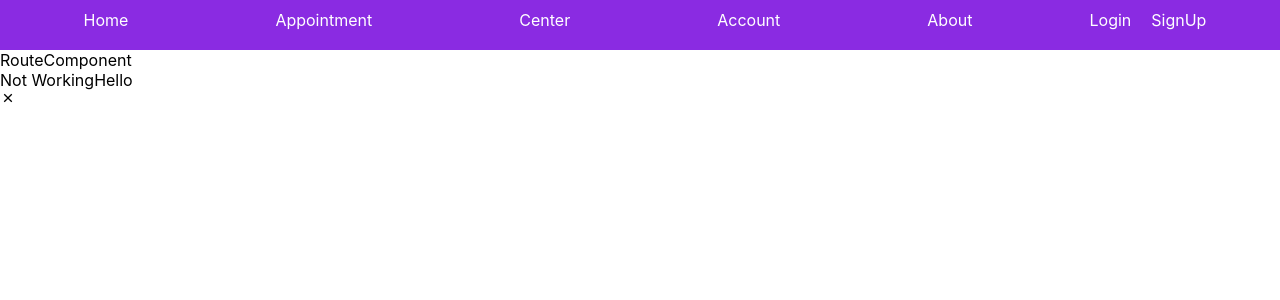
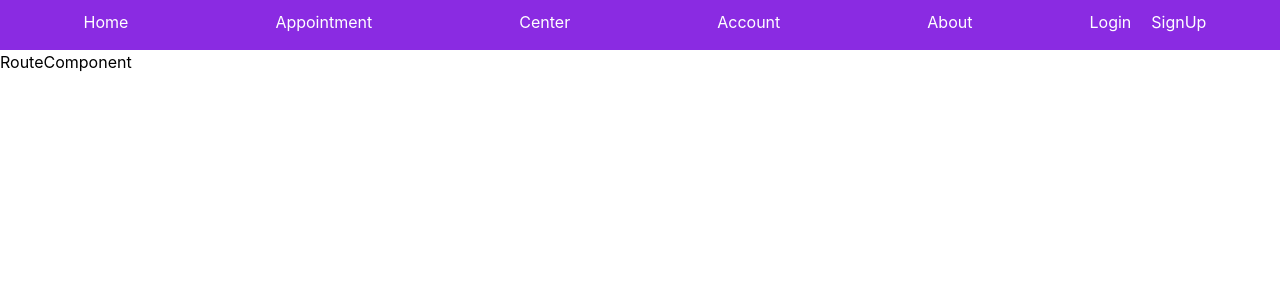
Before and after one commit to nagaraj6618/covid-vaccine-fe, a React (Create React App) app: page / in a window 1280 px wide. Shown: the top 300 px of the page. Built offline with nearby package versions, Linux system fonts and the light colour scheme.

Commit message:
Success and Error Component Added

```diff
--- a/package.json
+++ b/package.json
@@ -36,5 +36,8 @@
       "last 1 firefox version",
       "last 1 safari version"
     ]
+  },
+  "devDependencies": {
+    "tailwindcss": "^3.4.3"
   }
 }
--- a/src/Components/ErrorMessage/ErrorMessage.jsx
+++ b/src/Components/ErrorMessage/ErrorMessage.jsx
@@ -1,14 +1,35 @@
-import React from 'react'
+import React, { useState } from 'react'
 import { RiCloseLine } from "react-icons/ri";
 const ErrorMessage = (props) => {
-  return (
-    <div className='error-container'>
-      <div className='error-display'>
-        <p>Not Working{props.errorMessage}</p>
-        <p><RiCloseLine/></p>
+  const [error,setError] = useState(props.error)
+  return  (<div> {error && (
+    <div className="fixed z-10 inset-0 overflow-y-auto flex items-center justify-center">
+
+      <div className="fixed inset-0 transition-opacity">
+        <div className="absolute inset-0 bg-gray-500 opacity-75"></div>
+      </div>
+      <div className="bg-white rounded-lg text-left overflow-hidden shadow-xl transform transition-all sm:max-w-lg sm:w-full">
+        <div className="bg-white px-4 pt-5 pb-4 sm:p-6 sm:pb-4">
+          <div className="sm:flex sm:items-start">
+
+            <div className="mt-3 text-center sm:mt-0 sm:ml-4 sm:text-left">
+
+              <h3 className="text-lg leading-6 font-medium text-gray-900">Error Message</h3>
+              <div className="mt-2">
+                <p className="text-sm text-gray-500">{props.error}</p>
+              </div>
+            </div>
+          </div>
+        </div>
+        <div className="bg-gray-50 px-4 py-3 sm:px-6 sm:flex sm:flex-row-reverse">
+          <button type="button" className="w-full inline-flex justify-center rounded-md border border-transparent shadow-sm px-4 py-2 bg-red-600 text-base font-medium text-white hover:bg-red-700 focus:outline-none focus:ring-2 focus:ring-offset-2 focus:ring-red-500 sm:ml-3 sm:w-auto sm:text-sm" onClick={() => setError('')}>
+            Close<RiCloseLine/>
+          </button>
+        </div>
       </div>
     </div>
-  )
+  )}</div>
+)
 }
 
 export default ErrorMessage
--- a/src/Components/SuccessMessage/SuccessMessageComponent.jsx
+++ b/src/Components/SuccessMessage/SuccessMessageComponent.jsx
@@ -1,8 +1,35 @@
-import React from 'react'
+import React, { useEffect, useState } from 'react'
 
-const SuccessMessageComponent = () => {
+const SuccessMessageComponent = (props) => {
+
+  const [success ,setSuccess] = useState(props.success);
+  useEffect(()=> {
+    setTimeout(()=> {
+      setSuccess(false)
+    },2000)
+  })
   return (
-    <div>SuccessMessageComponent</div>
+    <div>{success && (
+      // Success modal
+      <div className="fixed z-10 inset-0 overflow-y-auto flex items-center justify-center">
+        <div className="fixed inset-0 transition-opacity">
+          <div className="absolute inset-0 bg-gray-500 opacity-75"></div>
+        </div>
+        <div className="bg-white rounded-lg text-left overflow-hidden shadow-xl transform transition-all sm:max-w-lg sm:w-full">
+          <div className="bg-white px-4 pt-5 pb-4 sm:p-6 sm:pb-4">
+            <div className="sm:flex sm:items-start">
+              <div className="mt-3 text-center sm:mt-0 sm:ml-4 sm:text-left">
+                <h3 className="text-lg leading-6 font-medium text-green-500">Success</h3>
+                <div className="mt-2">
+                  <p className="text-sm text-gray-500">{props.message}</p>
+                </div>
+              </div>
+            </div>
+          </div>
+        </div>
+      </div>
+    )}
+</div>
   )
 }
 
--- a/src/Layout/Layout.jsx
+++ b/src/Layout/Layout.jsx
@@ -1,7 +1,8 @@
 import React from 'react'
 import HeaderComponent from '../Components/Headers/HeaderComponent'
 import RouteComponent from '../Components/Routes/RouteComponent'
-import ErrorMessage from '../Components/ErrorMessage/ErrorMessage'
+// import ErrorMessage from '../Components/ErrorMessage/ErrorMessage'
+// import SuccessMessageComponent from '../Components/SuccessMessage/SuccessMessageComponent'
 
 const Layout = () => {
   return (
@@ -9,8 +10,8 @@ const Layout = () => {
 
       <HeaderComponent/>
       <RouteComponent/>
-
-      <ErrorMessage errorMessage="Hello"/>
+      {/* <SuccessMessageComponent success={true} message="Hii"/> */}
+      {/* <ErrorMessage error="Hello"/> */}
     </div>
   )
 }
--- a/src/index.css
+++ b/src/index.css
@@ -1,3 +1,7 @@
+@tailwind base;
+@tailwind components;
+@tailwind utilities;
+
 body {
   margin: 0;
   font-family: -apple-system, BlinkMacSystemFont, 'Segoe UI', 'Roboto', 'Oxygen',
--- /dev/null
+++ b/tailwind.config.js
@@ -0,0 +1,10 @@
+/** @type {import('tailwindcss').Config} */
+module.exports = {
+  content: [
+    "./src/**/*.{js,jsx}",
+  ],
+  theme: {
+    extend: {},
+  },
+  plugins: [],
+}
```
Also changed, not shown: 1 other file (tests, documents, lock files or other folders).
